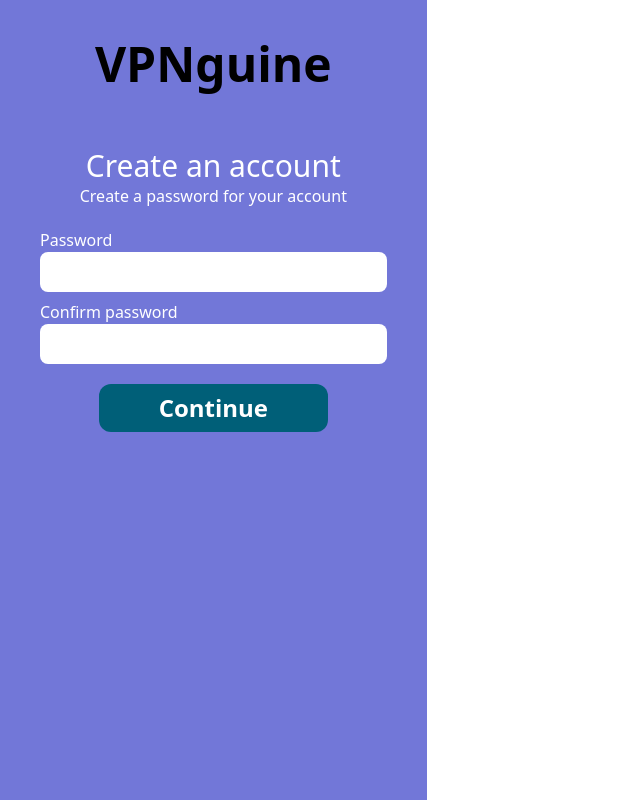
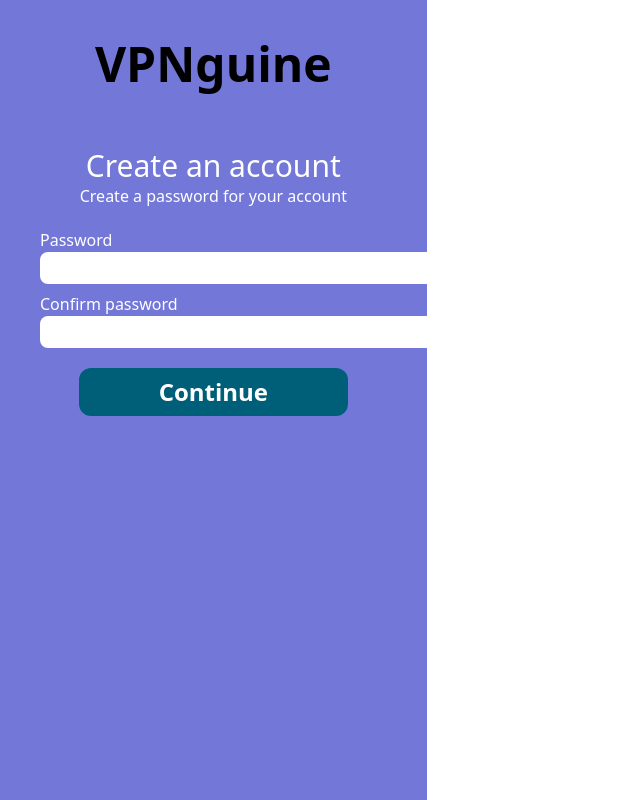
Before and after one commit to GormanProg123/VPN-frontend, a React (Vite) app: page /registration in a window 1280 px wide. Both pictures are taken after typing "name@example.com" into the empty fields and a click on the button "Continue". Shown: the whole page, without its empty margins (0-640 px from the left). Built offline with nearby package versions, Linux system fonts and the light colour scheme.

Commit message:
update forms

```diff
--- a/src/modules/Registration/RegistrationStepOne/index.tsx
+++ b/src/modules/Registration/RegistrationStepOne/index.tsx
@@ -19,14 +19,14 @@
 
             <form action={onSubmit} className=" pt-5">
 
-                <div className="flex flex-col ">
+                <div className="flex flex-col w-120 mx-auto">
                     <label htmlFor="email_input" className="text-white">Email</label>
-                    <input id="email_input" type="email" name="email_input" onChange={(e) => setUserEmail(e.target.value)} value={userEmail} className="bg-white rounded-lg hover:border py-2 px-2"  required/>
+                    <input id="email_input" type="email" name="email_input" onChange={(e) => setUserEmail(e.target.value)} value={userEmail} className="bg-white rounded-lg hover:border py-1 px-2"  required/>
                 </div>
 
 
                 <div className="flex justify-center pt-5">
-                    <button className="text-2xl bg-cyan-800 text-white font-bold hover:bg-cyan-900 py-2 px-15 rounded-xl cursor-pointer">Continue</button>
+                    <button className="text-2xl bg-cyan-800 text-white font-bold hover:bg-cyan-900 py-2 px-20 rounded-xl cursor-pointer">Continue</button>
                 </div>
             </form>
 
--- a/src/modules/Registration/RegistrationStepTwo/index.tsx
+++ b/src/modules/Registration/RegistrationStepTwo/index.tsx
@@ -71,18 +71,18 @@
 
             <form action={onSubmit} className=" pt-5">
 
-                <div className="flex flex-col ">
+                <div className="flex flex-col w-120 mx-auto">
                     <label htmlFor="password_input" className="text-white">Password</label>
-                    <input onChange={(e) => setUserPassword1(e.target.value)} value={userPassword1}  id="password_input" type="password" className="bg-white rounded-lg hover:border py-2 px-2"  required/>
+                    <input onChange={(e) => setUserPassword1(e.target.value)} value={userPassword1}  id="password_input" type="password" className="bg-white rounded-lg hover:border py-1 px-2"  required/>
 
                     <label htmlFor="confirm_password_input" className="text-white pt-2">Confirm password</label>
-                    <input onChange={(e) => setUserPassword2(e.target.value)} value={userPassword2} id="confirm_password_input" type="password" className="bg-white rounded-lg hover:border py-2 px-2"  required/>
+                    <input onChange={(e) => setUserPassword2(e.target.value)} value={userPassword2} id="confirm_password_input" type="password" className="bg-white rounded-lg hover:border py-1 px-2"  required/>
                 </div>
 
 
 
                 <div className="flex justify-center pt-5">
-                    <button className="text-2xl bg-cyan-800 text-white font-bold hover:bg-cyan-900 py-2 px-15 rounded-xl cursor-pointer">Continue</button>
+                    <button className="text-2xl bg-cyan-800 text-white font-bold hover:bg-cyan-900 py-2 px-20 rounded-xl cursor-pointer">Continue</button>
                 </div>
             </form>
 
```
